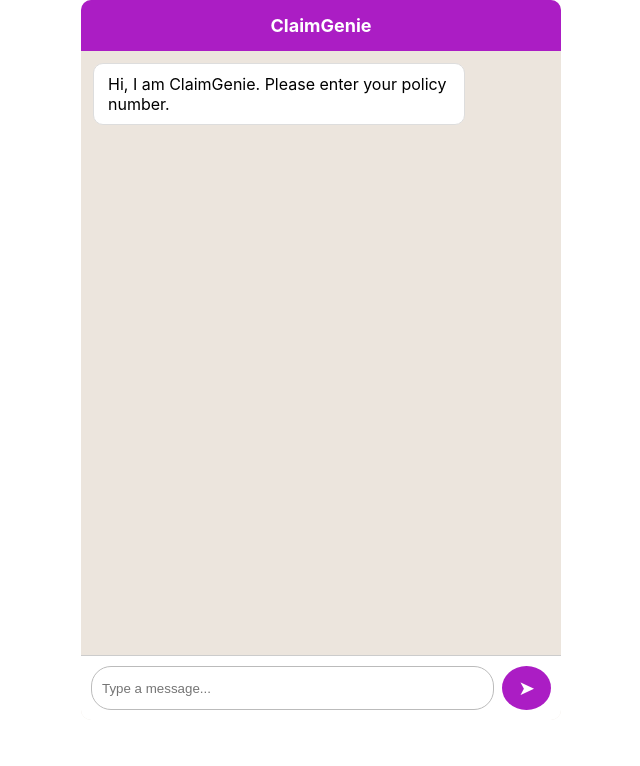
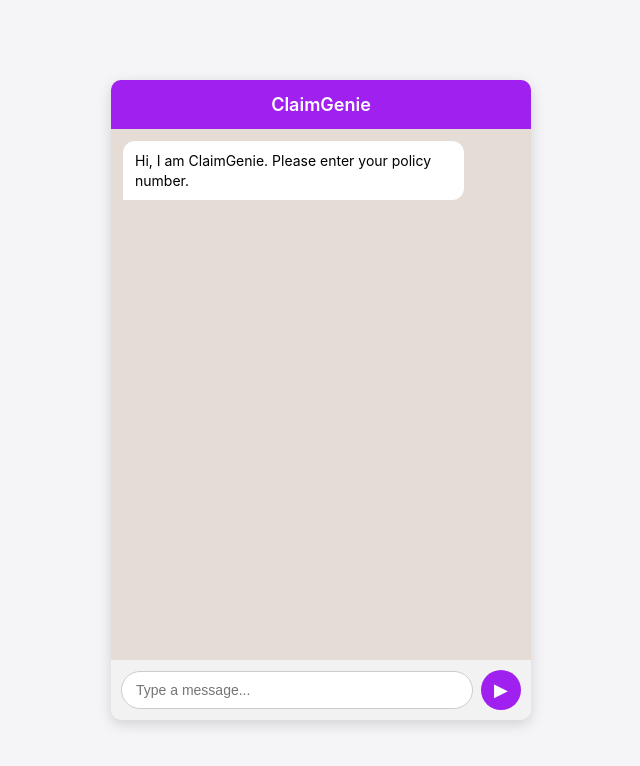
Before and after one commit to harshasai27/ClaimGenie2, a React (Create React App) app in the folder claim-genie-ui/: page /chat in a window 1280 px wide. Shown: the top 766 px of the page, without its empty margins (319-959 px from the left). Built offline with nearby package versions, Linux system fonts and the light colour scheme.

Commit message:
enhanced setup for the chatbot

```diff
--- a/claim-genie-ui/src/components/ClaimGenie.css
+++ b/claim-genie-ui/src/components/ClaimGenie.css
@@ -1,73 +1,91 @@
-.chat-container {
-    width: 100%;
-    max-width: 480px;
-    height: 90vh;
-    margin: auto;
+.cg-app {
+  height: 100vh;
+  width: 100vw;
+  display: flex;
+  justify-content: center;
+  align-items: center;
+  background: #f5f5f7;
+}
+
+
+.cg-chat-card {
+  width: 420px;
+  height: 80vh;
+  background: #e5ddd5;
   border-radius: 10px;
-    overflow: hidden;
-    background: #ece5dd;
+  box-shadow: 0 4px 14px rgba(0, 0, 0, 0.15);
   display: flex;
   flex-direction: column;
-    font-family: "Inter", sans-serif;
+  overflow: hidden;
 }
 
-.header {
-    background: #ab1dc4;
+.cg-header {
+  background: #a020f0;
   color: white;
-    padding: 15px;
   text-align: center;
-    font-weight: bold;
+  padding: 14px;
   font-size: 18px;
+  font-weight: 600;
 }
 
-.chat-body {
+.cg-messages {
   flex: 1;
+  padding: 12px;
   overflow-y: auto;
-    padding: 12px;
-    background: #ece5dd;
+  display: flex;
+  flex-direction: column;
 }
 
-.bubble {
-    max-width: 75%;
-    padding: 10px 14px;
+.cg-bubble {
+  max-width: 80%;
+  padding: 10px 12px;
+  border-radius: 12px;
   margin-bottom: 10px;
-    border-radius: 10px;
+  font-size: 14px;
+  line-height: 1.4;
   white-space: pre-wrap;
   text-align: left;
 }
 
-.bot {
-    background: white;
+.cg-bubble.bot {
   align-self: flex-start;
-    border: 1px solid #ddd;
+  background: #ffffff;
+  border-bottom-left-radius: 0;
 }
 
-.user {
-    background: #c47fd1;
+.cg-bubble.user {
   align-self: flex-end;
+  background: #d2f8d2;
+  border-bottom-right-radius: 0;
 }
 
-.input-area {
+.cg-input-row {
   display: flex;
+  align-items: center;
   padding: 10px;
-    background: white;
-    border-top: 1px solid #ccc;
+  background: #f2f2f2;
 }
 
-.chat-input {
+.cg-input {
   flex: 1;
-    padding: 10px;
+  padding: 10px 14px;
   border-radius: 20px;
-    border: 1px solid #bbb;
+  border: 1px solid #ccc;
+  outline: none;
+  font-size: 14px;
 }
 
-.send-btn {
-    background: #ab1dc4;
+.cg-send-btn {
+  margin-left: 8px;
+  width: 40px;
+  height: 40px;
+  border-radius: 50%;
+  border: none;
+  background: #a020f0;
   color: white;
-    border: none;
-    padding: 10px 16px;
-    margin-left: 8px;
-    border-radius: 50%;
+  font-size: 18px;
   cursor: pointer;
-    font-size: 20px;
+  display: flex;
+  align-items: center;
+  justify-content: center;
 }
--- a/claim-genie-ui/src/components/ClaimGenie.jsx
+++ b/claim-genie-ui/src/components/ClaimGenie.jsx
@@ -1,70 +1,85 @@
-import React, { useState, useEffect, useRef } from "react";
+import { useState, useEffect, useRef } from "react";
 import axios from "axios";
 import "./ClaimGenie.css";
 
+const API_URL = "https://zany-engine-97w7wpjg94w93xgjj-5000.app.github.dev/api/chat";
+
 export default function ClaimGenie() {
   const [messages, setMessages] = useState([
-        { sender: "bot", text: "Hi, I am ClaimGenie. Please enter your policy number." }
+    {
+      from: "bot",
+      text: "Hi, I am ClaimGenie. Please enter your policy number.",
+    },
   ]);
   const [input, setInput] = useState("");
   const [sessionId, setSessionId] = useState(null);
-
-    const chatEnd = useRef(null);
+  const bottomRef = useRef(null);
 
   useEffect(() => {
-        chatEnd.current?.scrollIntoView({ behavior: "smooth" });
+    bottomRef.current?.scrollIntoView({ behavior: "smooth" });
   }, [messages]);
 
-    async function sendMessage() {
+  const sendMessage = async () => {
     if (!input.trim()) return;
+    const text = input.trim();
+    setInput("");
 
-        setMessages(prev => [...prev, { sender: "user", text: input }]);
+    setMessages((prev) => [...prev, { from: "user", text }]);
 
-        const payload = {
-            message: input,
-            sessionId: sessionId
+    try {
+      const res = await axios.post(API_URL, {
+        message: text,
+        sessionId,
+      });
+
+      if (!sessionId) setSessionId(res.data.sessionId);
+
+      setMessages((prev) => [...prev, { from: "bot", text: res.data.reply }]);
+    } catch (err) {
+      console.error(err);
+      setMessages((prev) => [
+        ...prev,
+        {
+          from: "bot",
+          text: "Something went wrong while contacting the server. Please try again.",
+        },
+      ]);
+    }
   };
 
-        setInput("");
-
-        try {
-            const res = await axios.post("https://zany-engine-97w7wpjg94w93xgjj-5000.app.github.dev/api/chat", payload);
-            const { reply, sessionId: returnedId } = res.data;
-
-            if (!sessionId) setSessionId(returnedId);
-
-            setMessages(prev => [...prev, { sender: "bot", text: reply }]);
-        } catch (err) {
-            setMessages(prev => [...prev, {
-                sender: "bot",
-                text: "Something went wrong."
-            }]);
+  const handleKeyDown = (e) => {
+    if (e.key === "Enter") {
+      e.preventDefault();
+      sendMessage();
     }
-    }
+  };
 
   return (
-        <div className="chat-container">
-            <div className="header">ClaimGenie</div>
-            <div className="chat-body">
-                {messages.map((msg, index) => (
-                    <div key={index} className={`bubble ${msg.sender}`}>
-                        {msg.text.split("\n").map((line, i) => (
-                            <div key={i}>{line}</div>
-                        ))}
+    <div className="cg-app">
+      <div className="cg-chat-card">
+        <div className="cg-header">ClaimGenie</div>
+
+        <div className="cg-messages">
+          {messages.map((m, idx) => (
+            <div key={idx} className={`cg-bubble ${m.from}`}>
+              {m.text}
             </div>
           ))}
-                <div ref={chatEnd}></div>
+          <div ref={bottomRef} />
         </div>
 
-            <div className="input-area">
+        <div className="cg-input-row">
           <input
-                    className="chat-input"
+            className="cg-input"
+            placeholder="Type a message..."
             value={input}
-                    placeholder="Type a message..."
-                    onChange={e => setInput(e.target.value)}
-                    onKeyDown={e => e.key === "Enter" && sendMessage()}
+            onChange={(e) => setInput(e.target.value)}
+            onKeyDown={handleKeyDown}
           />
-                <button className="send-btn" onClick={sendMessage}>➤</button>
+          <button className="cg-send-btn" onClick={sendMessage}>
+            ▶
+          </button>
+        </div>
       </div>
     </div>
   );
```
Also changed, not shown: 1 other file (tests, documents, lock files or other folders). Lines whose indentation alone changed are shown as unchanged.
